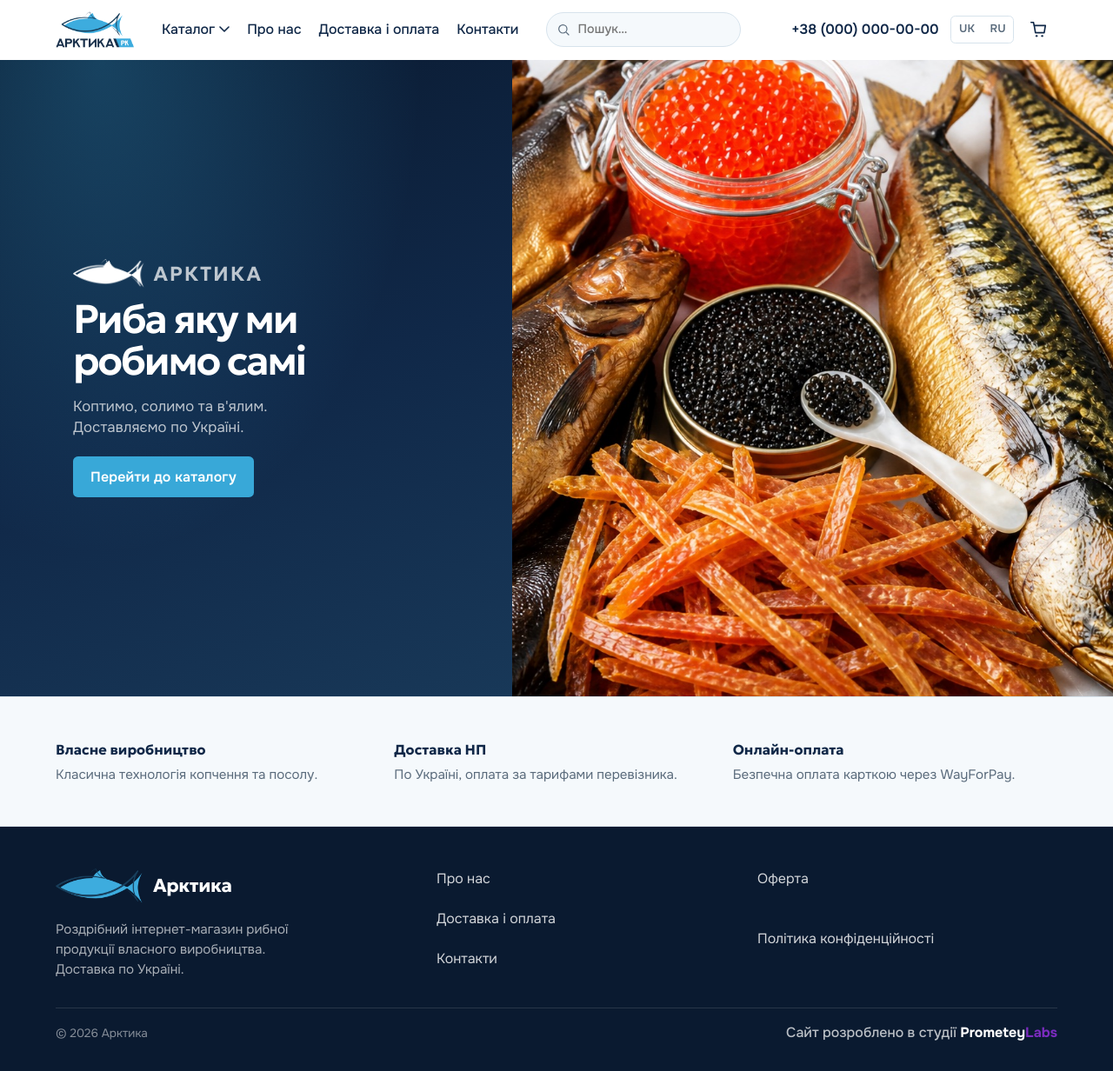
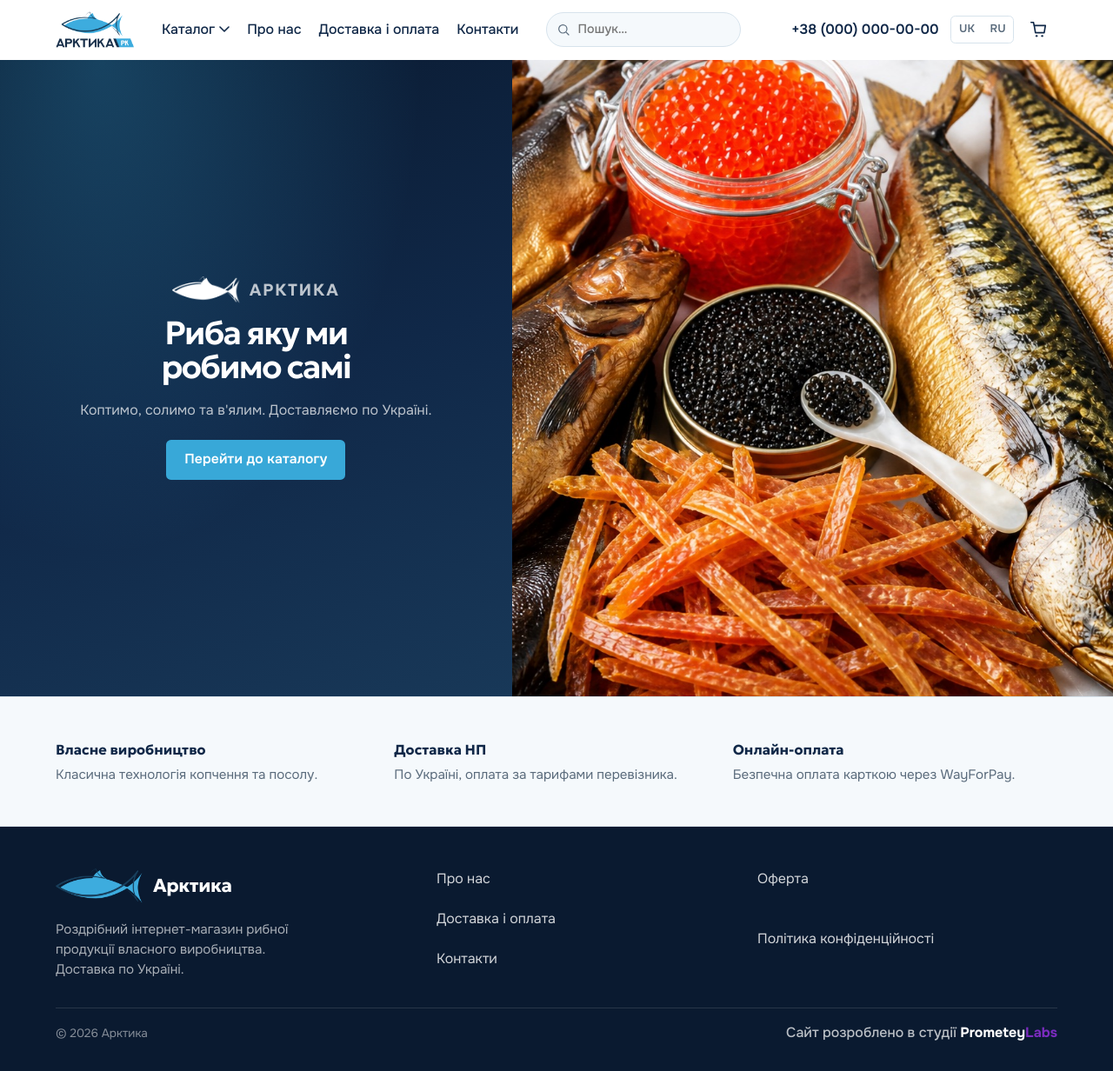
Before and after one commit to BonisOleg/arktika, a Django app: page / in a window 1280 px wide. Shown: the whole page at 87% size. Run offline with Django 5.2, Linux system fonts and the light colour scheme; data comes from the database, SQL or seed files in the repository; data that the repository does not hold is empty; some web fonts are replaced.

Commit message:
Polish home hero and shelves after client feedback.
Scale hero copy with the viewport, densify hits/news with catalog cards and cart CTA, center incomplete grid rows, and fix broken PDP template tags.

Co-authored-by: Cursor <cursoragent@cursor.com>

```diff
--- a/src/catalog/templatetags/catalog_extras.py
+++ b/src/catalog/templatetags/catalog_extras.py
@@ -10,3 +10,36 @@ def format_weight_filter(value):
     if value in (None, ""):
         return ""
     return format_weight(value)
+
+
+def pick_grid_columns(count: int, *, mobile: bool = False, max_cols: int = 5) -> int:
+    """Десктоп: 5/4/3 (≤ max_cols). Мобільна: 2. Неповний ряд центрує flex (product-grid skill)."""
+    count = int(count or 0)
+    if mobile or count <= 0:
+        return 2
+    if count <= 2:
+        return min(3, max_cols)
+
+    allowed = tuple(c for c in (5, 4, 3) if c <= max_cols)
+    for cols in allowed:
+        if count % cols == 0:
+            return cols
+
+    for cols in tuple(c for c in (4, 5, 3) if c <= max_cols):
+        if count % cols >= 3:
+            return cols
+
+    for cols in tuple(c for c in (3, 5, 4) if c <= max_cols):
+        if count % cols == 2:
+            return cols
+
+    return min(3, max_cols) if allowed else 2
+
+
+@register.filter(name="pick_grid_columns")
+def pick_grid_columns_filter(count, max_cols=5):
+    try:
+        max_cols = int(max_cols)
+    except (TypeError, ValueError):
+        max_cols = 5
+    return pick_grid_columns(count, max_cols=max_cols)
--- a/src/core/views.py
+++ b/src/core/views.py
@@ -18,12 +18,12 @@ class HomeView(TemplateView):
         ctx["hits"] = (
             Product.objects.filter(is_available=True, is_hit=True)
             .select_related("category")
-            .prefetch_related("weight_options", "images")[:4]
+            .prefetch_related("weight_options", "images")[:8]
         )
         ctx["new_products"] = (
             Product.objects.filter(is_available=True, is_new=True)
             .select_related("category")
-            .prefetch_related("weight_options", "images")[:4]
+            .prefetch_related("weight_options", "images")[:8]
         )
         return ctx
 
--- a/static/css/catalog.css
+++ b/static/css/catalog.css
@@ -210,6 +210,23 @@
   border: 1px solid var(--color-line);
 }
 
+.catalog-card-badge {
+  position: absolute;
+  top: 0.65rem;
+  left: 0.65rem;
+  z-index: 1;
+  display: inline-flex;
+  align-items: center;
+  min-height: 1.5rem;
+  padding: 0.15rem 0.55rem;
+  border-radius: 999px;
+  font-size: 0.75rem;
+  font-weight: 600;
+  background: var(--color-cyan-mist);
+  color: var(--color-navy-mid);
+  pointer-events: none;
+}
+
 .catalog-card-media img {
   width: 100%;
   height: 100%;
--- a/static/css/home.css
+++ b/static/css/home.css
@@ -20,6 +20,9 @@
   z-index: 1;
   display: flex;
   align-items: center;
+  justify-content: center;
+  container-type: inline-size;
+  container-name: hero-copy;
   background:
     radial-gradient(ellipse at 20% 0%, rgba(56, 168, 216, 0.28), transparent 55%),
     linear-gradient(160deg, #0a1a30 0%, #102848 52%, #183858 100%);
@@ -32,29 +35,31 @@
 
 .hero-copy-inner {
   width: 100%;
-  max-width: 34rem;
+  max-width: none;
   margin: 0 auto;
   display: grid;
-  gap: var(--space-3);
+  gap: clamp(0.7rem, 2.4vw, 1.1rem);
   align-content: center;
+  justify-items: center;
+  text-align: center;
 }
 
 .hero-brand {
   display: inline-flex;
   align-items: center;
-  gap: 0.65rem;
+  gap: clamp(0.55rem, 1.6vw, 0.85rem);
   margin-bottom: 0.15rem;
 }
 
 .hero-brand img {
-  height: 1.85rem;
+  height: clamp(1.7rem, 4.5vw, 2rem);
   width: auto;
   filter: brightness(0) invert(1);
 }
 
 .hero-brand span {
   font-family: var(--font-display);
-  font-size: clamp(1.15rem, 3.2vw, 1.45rem);
+  font-size: clamp(1.1rem, 3.2vw, 1.4rem);
   font-weight: 600;
   letter-spacing: 0.08em;
   text-transform: uppercase;
@@ -64,11 +69,11 @@
 
 .hero h1 {
   font-family: var(--font-hero);
-  font-size: clamp(2.05rem, 7.2vw, 3.55rem);
+  font-size: clamp(2.05rem, 7.2vw, 3.35rem);
   font-weight: 600;
   line-height: 0.98;
   letter-spacing: -0.045em;
-  max-width: 11ch;
+  max-width: none;
   text-wrap: balance;
   -webkit-font-smoothing: antialiased;
   -moz-osx-font-smoothing: grayscale;
@@ -86,9 +91,10 @@
 }
 
 .hero-copy p {
-  max-width: 26ch;
+  max-width: min(36ch, 92%);
   margin-top: 0.35rem;
-  font-size: clamp(0.95rem, 2.1vw, 1.05rem);
+  margin-inline: auto;
+  font-size: clamp(0.95rem, 2.1vw, 1.08rem);
   line-height: 1.45;
   letter-spacing: 0.005em;
   color: rgba(255, 255, 255, 0.72);
@@ -100,11 +106,17 @@
 .hero-cta {
   display: flex;
   flex-wrap: wrap;
-  gap: var(--space-3);
+  justify-content: center;
+  gap: clamp(0.65rem, 2vw, 1rem);
   margin-top: 0.55rem;
   opacity: 0;
   transform: translateY(12px);
   animation: rise 0.8s var(--ease) 0.4s forwards;
+}
+
+.hero-cta .btn {
+  font-size: clamp(0.92rem, 2vw, 1.02rem);
+  padding: clamp(0.65rem, 1.6vw, 0.8rem) clamp(1.15rem, 3vw, 1.4rem);
 }
 
 .btn-on-dark {
@@ -272,13 +365,58 @@
   }
 
   .hero-copy {
-    padding: var(--space-6) var(--space-5);
+    padding: var(--space-6) clamp(1.25rem, 3.5vw, 2.5rem);
     align-items: center;
+    justify-content: center;
     min-height: 0;
   }
 
   .hero-copy-inner {
-    margin: 0;
+    margin: 0 auto;
+    max-width: none;
+    /* vw fallback → cqi від ширини лівої половини */
+    gap: clamp(0.85rem, 1.4vw, 1.55rem);
+    gap: clamp(0.85rem, 2.1cqi, 1.55rem);
+  }
+
+  .hero-brand {
+    gap: clamp(0.65rem, 1.1vw, 1rem);
+    gap: clamp(0.65rem, 1.7cqi, 1rem);
+  }
+
+  .hero-brand img {
+    height: clamp(1.95rem, 1.7vw, 2.75rem);
+    height: clamp(1.95rem, 2.95cqi, 2.75rem);
+  }
+
+  .hero-brand span {
+    font-size: clamp(1.2rem, 1.35vw, 2.05rem);
+    font-size: clamp(1.2rem, 2.35cqi, 2.05rem);
+  }
+
+  .hero h1 {
+    font-size: clamp(2.35rem, 3.55vw, 5.15rem);
+    font-size: clamp(2.35rem, 6.85cqi, 5.15rem);
+  }
+
+  .hero-copy p {
+    max-width: min(42ch, 90%);
+    font-size: clamp(1rem, 1.05vw, 1.45rem);
+    font-size: clamp(1rem, 1.75cqi, 1.45rem);
+  }
+
+  .hero-cta {
+    gap: clamp(0.75rem, 1.15vw, 1.35rem);
+    gap: clamp(0.75rem, 1.85cqi, 1.35rem);
+    margin-top: clamp(0.55rem, 1.2cqi, 1rem);
+  }
+
+  .hero-cta .btn {
+    font-size: clamp(0.98rem, 0.95vw, 1.22rem);
+    font-size: clamp(0.98rem, 1.55cqi, 1.22rem);
+    padding:
+      clamp(0.72rem, 1.15cqi, 1.05rem)
+      clamp(1.3rem, 2.45cqi, 1.95rem);
   }
 
   .hero-visual {
@@ -299,25 +437,7 @@
   }
 
   .hero-copy {
-    padding:
-      var(--space-7)
-      var(--space-7)
-      var(--space-7)
-      max(2rem, calc((100vw - var(--container)) / 2 + 1.25rem));
-  }
-
-  .hero-copy-inner {
-    margin: 0;
-    max-width: 28rem;
-  }
-
-  .hero-brand img {
-    height: 2.05rem;
-  }
-
-  .hero h1 {
-    font-size: clamp(2.35rem, 3.6vw, 3.55rem);
-    max-width: 10.5ch;
+    padding: var(--space-7) clamp(1.5rem, 4.5vw, 3.75rem);
   }
 
   .hero-visual img {
--- a/templates/core/home.html
+++ b/templates/core/home.html
@@ -1,8 +1,9 @@
 {% extends "base.html" %}
-{% load i18n static %}
+{% load i18n static catalog_extras %}
 
 {% block extra_css %}
-  <link rel="stylesheet" href="{% static 'css/home.css' %}?v=20260828k">
+  <link rel="stylesheet" href="{% static 'css/catalog.css' %}?v=20260915a">
+  <link rel="stylesheet" href="{% static 'css/home.css' %}?v=20260915e">
 {% endblock %}
 
 {% block content %}
```
Also changed, not shown: other parts of static/css/home.css (+81 -0 lines), other parts of templates/core/home.html (+26 -36 lines), src/core/management/commands/seed_demo.py (+12 -0 lines), templates/catalog/detail.html (+22 -19 lines), templates/catalog/partials/catalog_card.html (+5 -3 lines), locale/ru/LC_MESSAGES/django.po, 1 other file.
